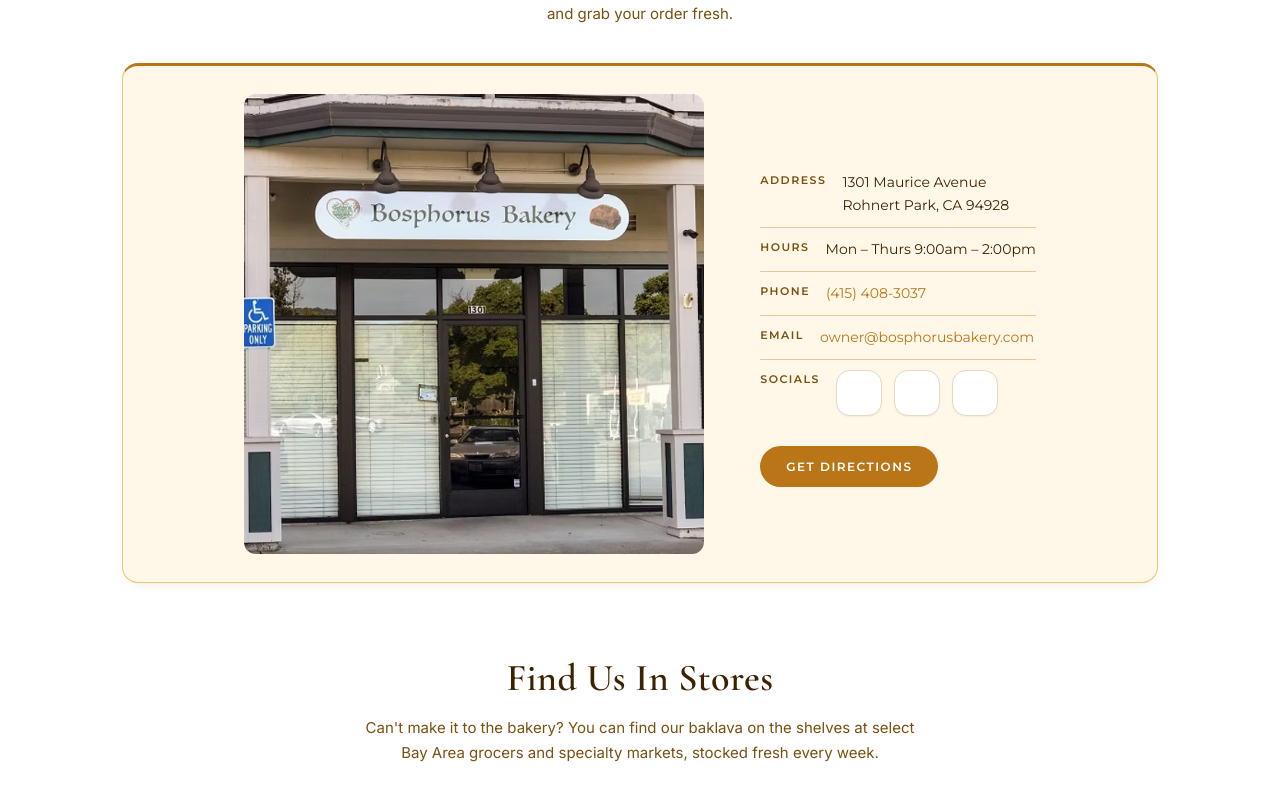
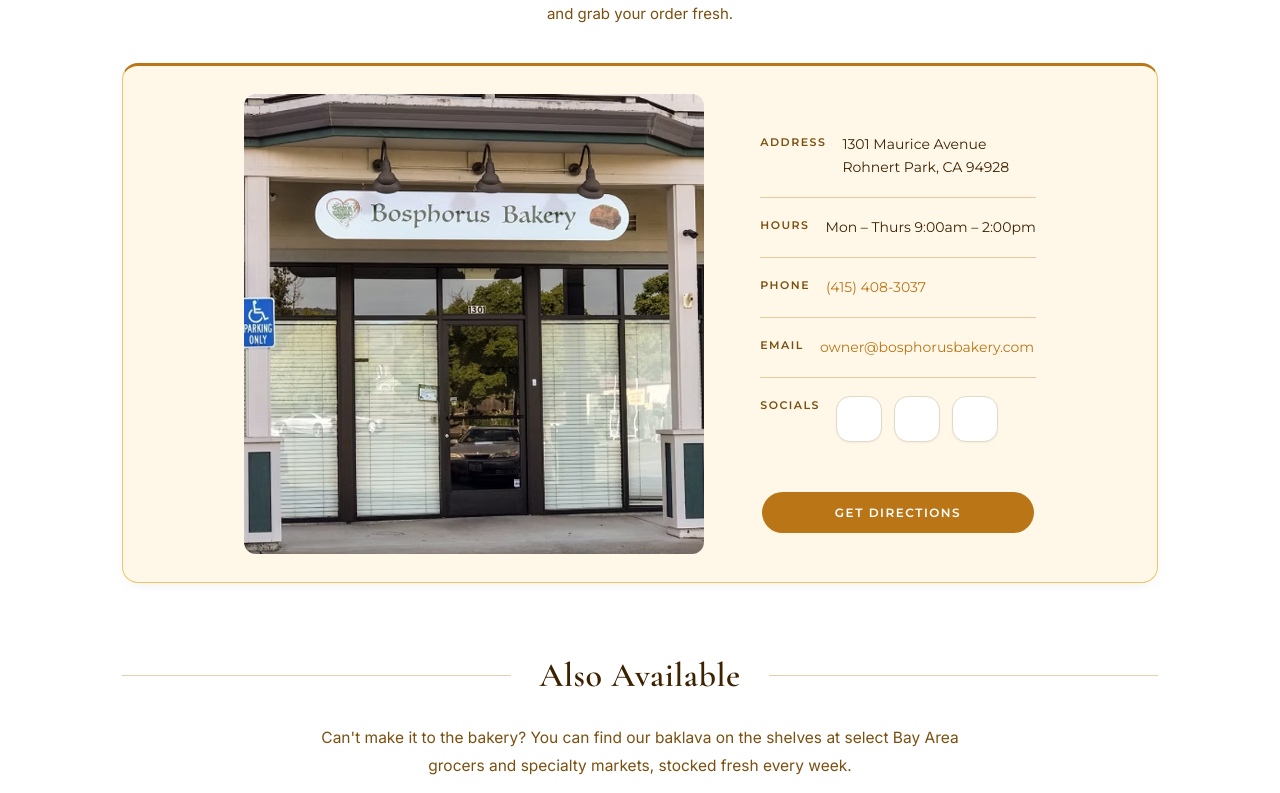
Before and after one commit to Bosphorus-Bakery/website, a Next.js app: page /locations in a window 1280 px wide. Shown: the part 367-1160 px from the top of the page. Built offline with nearby package versions, Linux system fonts and the light colour scheme; some icons are missing.

Commit message:
Sectioned off image carousel from other grocers headline and subheadline and inserted divider styling

```diff
--- a/src/components/Locations/Locations.tsx
+++ b/src/components/Locations/Locations.tsx
@@ -30,7 +30,7 @@
             />
           </div>
 
-          <div>
+          <div className={locationStyles.storeDetails}>
             <div className={locationStyles.storeDetailRow}>
               <span className={locationStyles.detailLabel}>Address</span>
               <div className={locationStyles.detailValue}>
@@ -116,10 +116,8 @@
         </div>
 
         <div className={locationStyles.retailersBanner}>
-          <h2 className={locationStyles.retailersBannerTitle}>
-            Find Us In Stores
-          </h2>
-          <p className={locationStyles.retailersBannerTagline}>
+          <h2 className={locationStyles.sectionTitle}>Also Available</h2>
+          <p className={locationStyles.intro}>
             Can&apos;t make it to the bakery? You can find our baklava on the
             shelves at select Bay Area grocers and specialty markets, stocked
             fresh every week.
--- a/src/styles/Locations.module.css
+++ b/src/styles/Locations.module.css
@@ -301,7 +301,7 @@
   grid-template-columns: auto auto;
   justify-content: center;
   gap: 56px;
-  align-items: center;
+  align-items: stretch;
   background-color: var(--color-card-bg);
   border: 1px solid var(--color-border-accent);
   border-top: 3px solid var(--color-amber-main);
@@ -322,13 +322,20 @@
   object-fit: cover;
 }
 
+.storeDetails {
+  display: flex;
+  flex-direction: column;
+  justify-content: center;
+  height: 100%;
+}
+
 /* ── Store detail rows ── */
 .storeDetailRow {
   display: grid;
   grid-template-columns: max-content minmax(0, 1fr);
   column-gap: 16px;
   align-items: start;
-  padding: 10px 0;
+  padding: 18px 0;
   border-bottom: 1px solid var(--color-border-line);
 }
 
@@ -414,7 +421,10 @@
 
 .directionsBtn {
   display: inline-block;
-  margin-top: 20px;
+  align-self: center;
+  width: 80%;
+  text-align: center;
+  margin-top: 32px;
   font-family: 'Montserrat', sans-serif;
   font-size: 12px;
   font-weight: 600;
@@ -439,26 +449,7 @@
 
 /* ── Find us in stores ── */
 .retailersBanner {
-  text-align: center;
   margin-top: 72px;
-  margin-bottom: 36px;
-}
-
-.retailersBannerTitle {
-  font-family: 'Cormorant Garamond', serif;
-  font-size: 38px;
-  font-weight: 600;
-  letter-spacing: 0.4px;
-  color: var(--color-text-deep-brown);
-  margin-bottom: 14px;
-}
-
-.retailersBannerTagline {
-  max-width: 560px;
-  margin: 0 auto;
-  font-size: 15px;
-  line-height: 1.7;
-  color: var(--color-text-warm-brown);
 }
 
 .retailersBlock {
@@ -568,6 +559,10 @@
     width: 100%;
   }
 
+  .storeDetails {
+    height: auto;
+  }
+
   .retailersBlock {
     grid-template-columns: 1fr;
     gap: 24px;
@@ -594,10 +589,6 @@
     font-size: 36px;
   }
 
-  .retailersBannerTitle {
-    font-size: 30px;
-  }
-
   .sectionTitle {
     font-size: 28px;
     gap: 18px;
```
